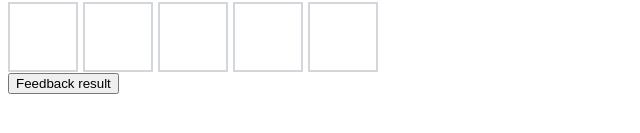
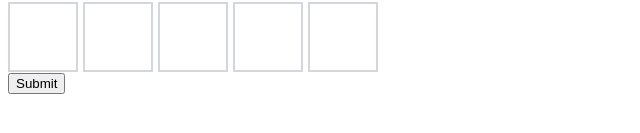
Before and after one commit to utgwkk/wordlenator, a React (Create React App) app: page / in a window 1280 px wide. Shown: the part 457-590 px from the top of the page, without its empty margins (0-640 px from the left). Built offline with nearby package versions, Linux system fonts and the light colour scheme.

Commit message:
change label

```diff
--- a/src/App.tsx
+++ b/src/App.tsx
@@ -78,7 +78,7 @@ export function App() {
     try {
       nextWord = solver.chooseWord(attemptNum + 1);
     } catch (ex) {
-      window.alert("Oops! Wordlenator got crashed...")
+      window.alert("Oops! Wordlenator got crashed...");
       console.error(ex);
       return;
     }
@@ -115,7 +115,7 @@ export function App() {
           ))}
       </div>
       <button onClick={handleFeedback} disabled={finished}>
-        Feedback result
+        Submit
       </button>
     </div>
   );
```
